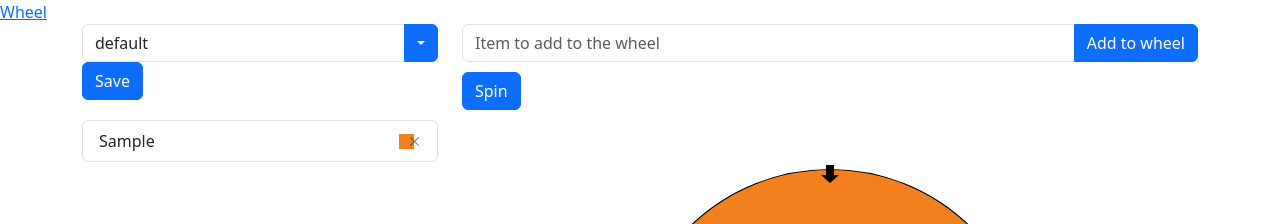
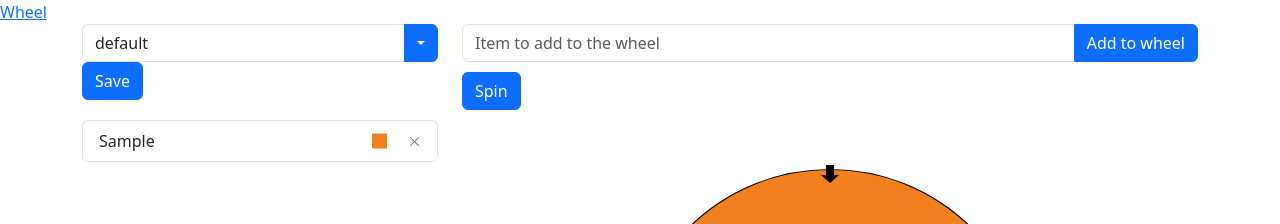
Before and after one commit to Pop115/Randomix, a Vue app: page /wheel in a window 1280 px wide. Both pictures are taken after typing "Sample" into the empty fields and a click on the button "Add to wheel". Shown: the top 224 px of the page. Built offline with nearby package versions, Linux system fonts and the light colour scheme.

Commit message:
Fix color preview

```diff
--- a/src/assets/main.css
+++ b/src/assets/main.css
@@ -17,9 +17,15 @@ canvas {
   margin: auto;
 }
 
+.roulette-item-list {
+  position: relative;
+}
+
 .minuature-color {
-  position: relative;
+  position: absolute;
+  right: 50px;
+  top: 50%;
+  transform: translateY(-50%);
   width: 15px;
   height: 15px;
-  left: 125px;
 }
--- a/src/views/WheelView.vue
+++ b/src/views/WheelView.vue
@@ -232,7 +232,7 @@ onMounted(() => {
                 <div class="row">
                     <div class="col">
                         <ul class="list-group">
-                            <li v-for="(itemOption, index) in options" class="list-group-item d-flex justify-content-between align-items-center">
+                            <li v-for="(itemOption, index) in options" class="list-group-item d-flex justify-content-between align-items-center roulette-item-list">
                                 <span>{{itemOption}}</span>
                                 <div class="minuature-color" :style="{'background-color':getColor(index, options.length)}"></div>
                                 <button @click="deleteItemFromList(itemOption)" type="button"
```
